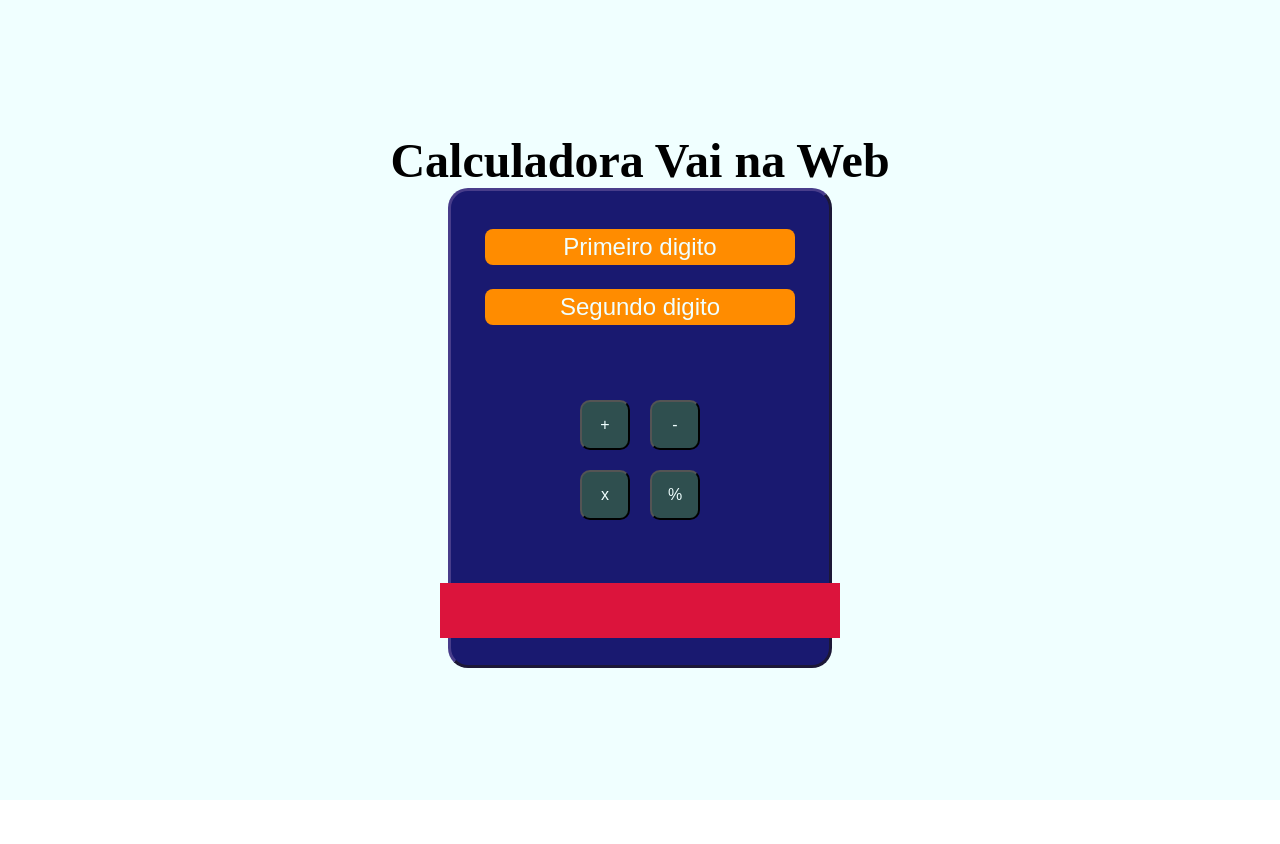
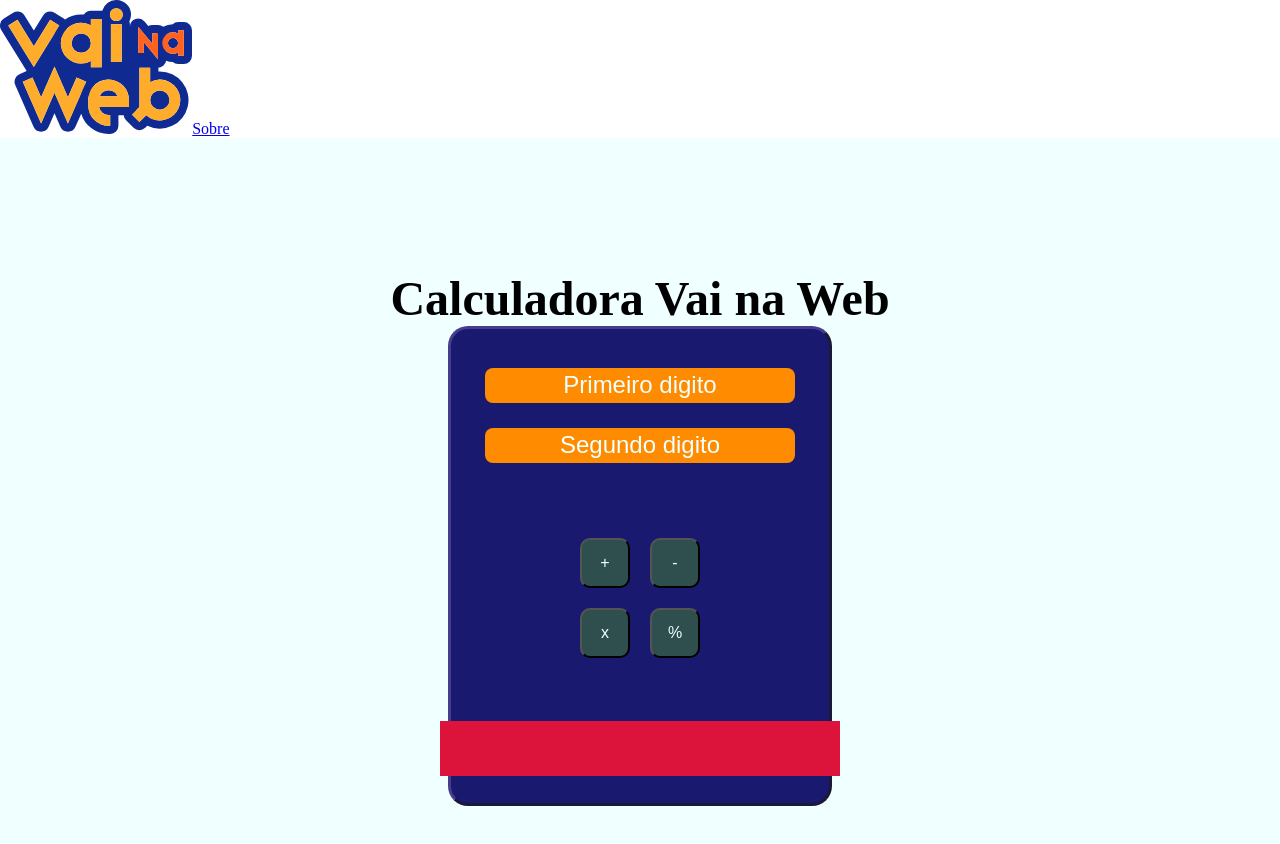
Before and after one commit to GeovaneD7/desafio-calculadora-vai-na-web, a React (Vite) app: page / in a window 1280 px wide. Shown: the top 844 px of the page. Before the commit the page ends 800 px from the top, so only its background shows below. Built offline with nearby package versions, Linux system fonts and the light colour scheme.

Commit message:
Adicionado a Header com a logo do Vai na Web.

```diff
--- a/src/App.jsx
+++ b/src/App.jsx
@@ -1,9 +1,11 @@
 import "./globalStyle.scss"
 import Main from "./components/Main/Main";
+import Header from "./components/Header/Header";
 
 export default function App() {
   return (
     <>
+      <Header/>
       <Main/>
     </>
   );
--- /dev/null
+++ b/src/components/Header/Header.jsx
@@ -0,0 +1,8 @@
+export default function Header() {
+  return (
+    <header>
+      <img src="./vaiNaWebLogo.svg" alt="Logo estilizada escrito Vai na Web" />
+      <a href="/">Sobre</a>
+    </header>
+  );
+};
```
Also changed, not shown: public/vaiNaWebLogo.svg (added).
